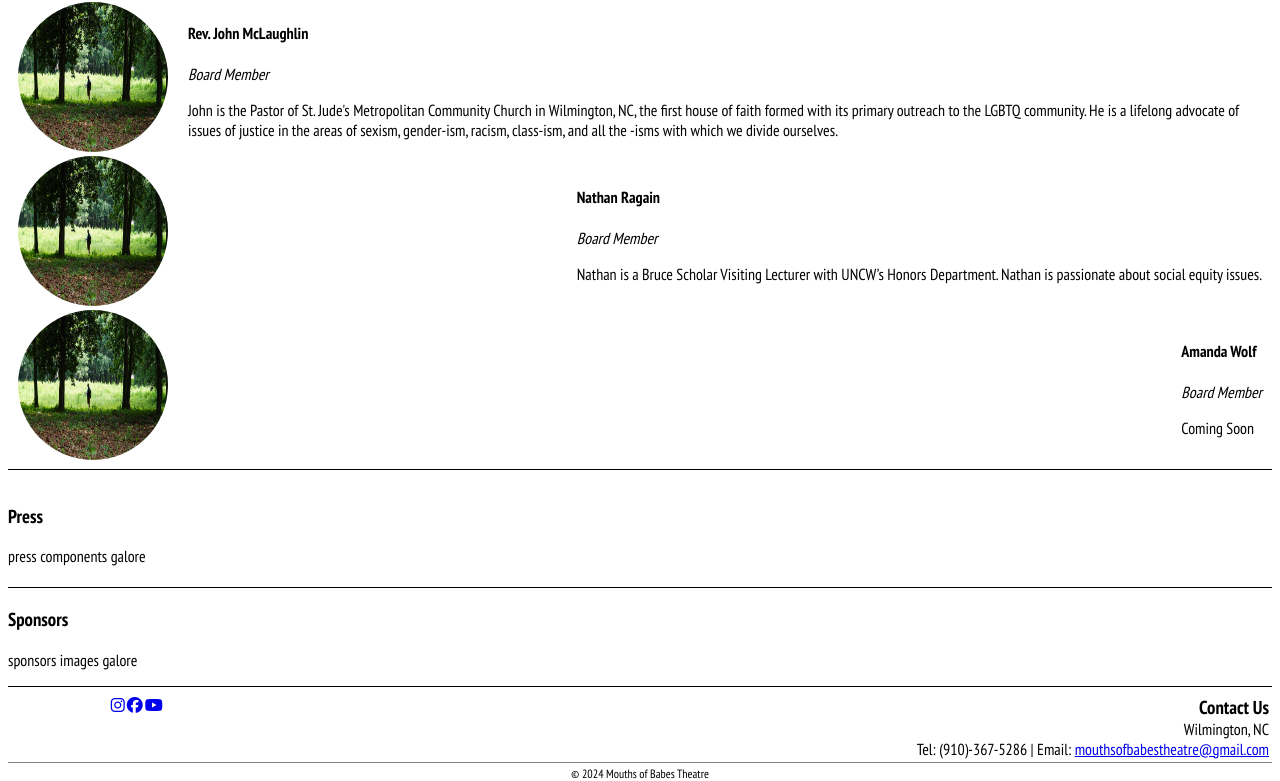
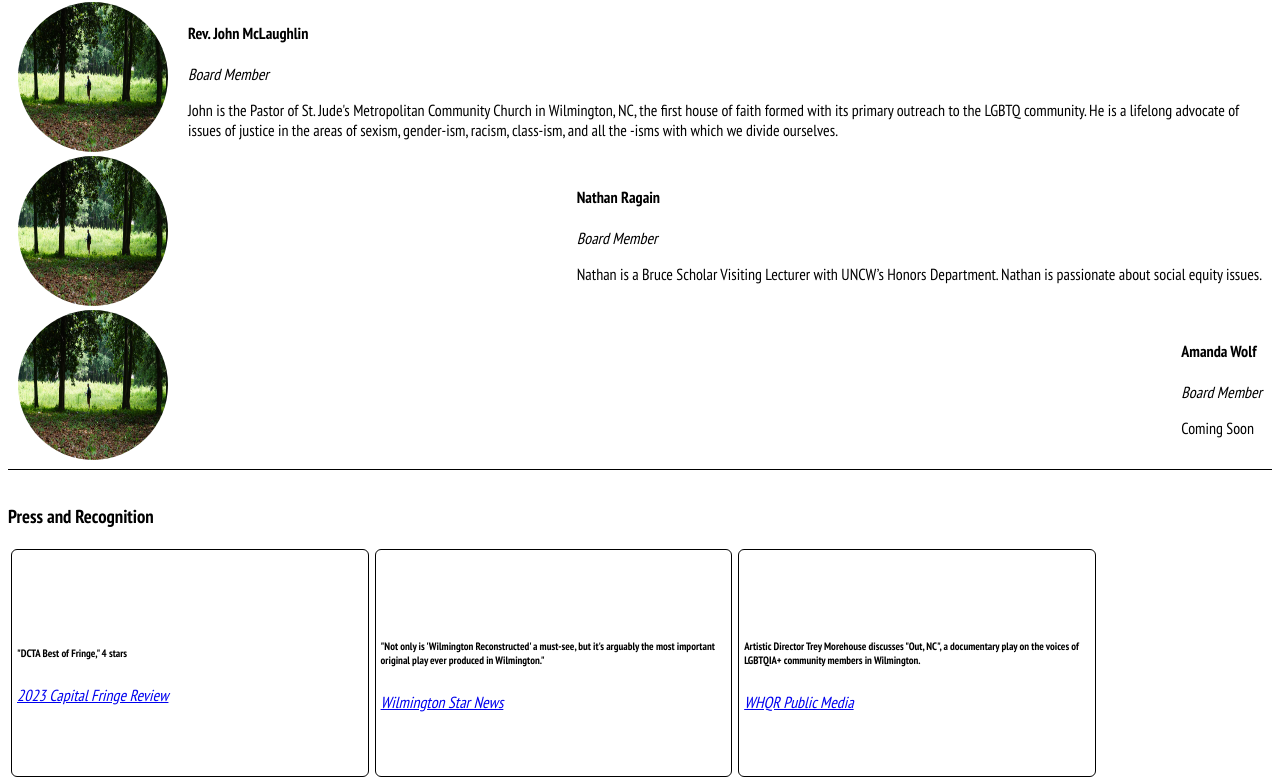
Before and after one commit to mackwick/MoB_Website_FE, a React (Vite) app: page /about in a window 1280 px wide. Shown: the part 1953-2734 px from the top of the page. Built offline with nearby package versions, Linux system fonts and the light colour scheme; a web font is replaced by a local one.

Commit message:
About page content roughly set

```diff
--- a/src/components/Press.jsx
+++ b/src/components/Press.jsx
@@ -1,5 +1,12 @@
-function Press() {
-  return <div>This is Press</div>;
+function Press({ source, blurb, link }) {
+  return (
+    <div className="press-div">
+      <h6>{blurb}</h6>
+      <a href={link}>
+        <i>{source}</i>
+      </a>
+    </div>
+  );
 }
 
 export default Press;
--- a/src/index.css
+++ b/src/index.css
@@ -172,3 +172,24 @@ body {
   width: 150px;
   border-radius: 50%;
 }
+
+.press-blurbs {
+  display: flex;
+  flex-direction: row;
+
+  text-wrap: wrap;
+  flex-wrap: wrap;
+  align-items: center;
+}
+
+.press-div {
+  display: flex;
+  flex-direction: column;
+  justify-content: center;
+  border: 1px solid black;
+  border-radius: 6px;
+  margin: 3px;
+  padding: 5px;
+  width: 27dvw;
+  height: 27dvh;
+}
--- a/src/pages/About.jsx
+++ b/src/pages/About.jsx
@@ -1,5 +1,6 @@
 import Team from "../components/Team";
 import image from "/images/placeholder.jpeg";
+import Press from "../components/Press";
 
 function About() {
   return (
@@ -32,7 +33,7 @@ function About() {
           using our art to establish connections.
         </p>
         <p>Get involved [LINK].</p>
-        <button>[LINK TO DONATE]</button>
+        <button>Support MoB [LINK TO DONATE]</button>
       </div>
       <div className="about-team">
         <h3>Who we are</h3>
@@ -114,13 +115,47 @@ function About() {
         />
       </div>
       <div className="about-press">
-        <h3>Press</h3>
-        <p>press components galore</p>
+        <h3>Press and Recognition</h3>
+        <div className="press-blurbs">
+          <Press
+            blurb={`"DCTA Best of Fringe," 4 stars`}
+            link={"https://dctheaterarts.org/2023/07/16/quilt-stories/"}
+            source={"2023 Capital Fringe Review"}
+          />
+          <Press
+            blurb={`"Not only is 'Wilmington Reconstructed' a must-see, but it's arguably the most important original play ever produced in Wilmington."`}
+            link={
+              "https://www.starnewsonline.com/story/entertainment/theater/2023/04/27/wilmington-1898-coup-and-massacre-reconstructed-in-documentary-play/70152189007/"
+            }
+            source={"Wilmington Star News"}
+          />
+          <Press
+            blurb={`Artistic Director Trey Morehouse discusses "Out, NC", a documentary play on the voices of LGBTQIA+ community members in Wilmington.`}
+            link={
+              "https://www.whqr.org/show/midday-interviews/2018-03-26/communique-documentary-theatre-from-mouths-of-babes-out-nc-based-on-lgbtq-interviews#stream/0"
+            }
+            source={"WHQR Public Media"}
+          />
+          <Press
+            blurb={`Local journalist John Staton discusses MoB's ambitious 2018 adaptation of the Shakespeare classic Hamlet.`}
+            link={
+              "https://www.starnewsonline.com/story/entertainment/local/2018/04/12/mouths-of-babes-aims-to-give-teens-young-adults-voice-through-theater/12721325007/"
+            }
+            source={"Wilmington Star News"}
+          />
+          <Press
+            blurb={`Wilmington Star News reviews MoB Theatre's debu production, "The Diary Play", in 2017.`}
+            link={
+              "https://www.starnewsonline.com/story/entertainment/local/2018/04/12/mouths-of-babes-aims-to-give-teens-young-adults-voice-through-theater/12721325007/"
+            }
+            source={"Wilmington Star News"}
+          />
+        </div>
       </div>
 
       <div className="about-sponsors">
         <h3>Sponsors</h3>
-        <p>sponsors images galore</p>
+        <p>sponsors images</p>
       </div>
     </div>
   );
```
